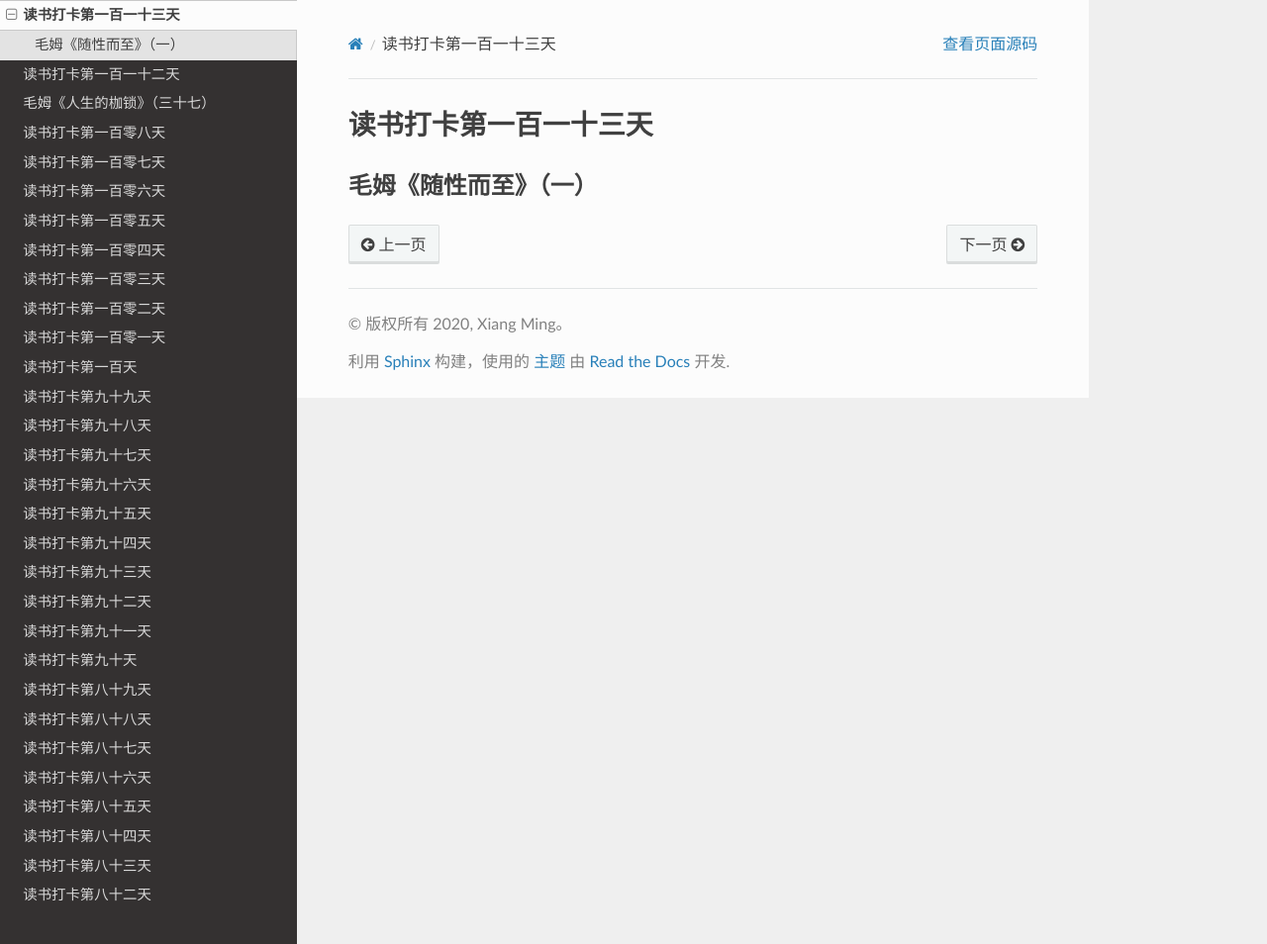
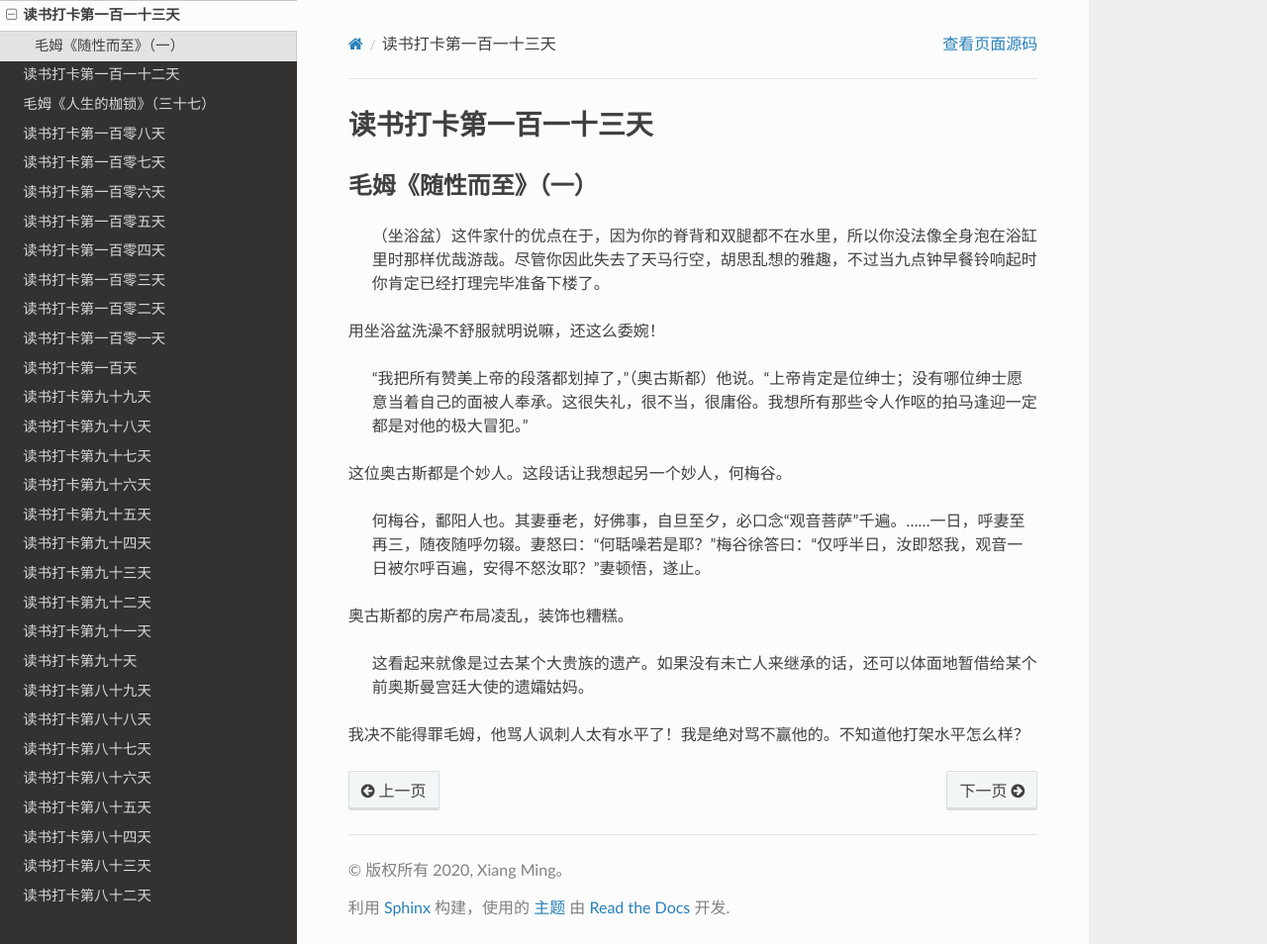
Before and after one commit to xiangming1975/reading, a Sphinx documentation site: the page built from source/2020-10-01.md, in a window 1280 px wide and 954 px high. Shown: the whole window at 99% size. Built offline with Sphinx 7.4.7 and the Read the Docs theme 2.0.0, drawn with Linux system fonts in a browser that asks for light colours.

Commit message:
开始读随性而至

```diff
--- a/source/2020-10-01.md
+++ b/source/2020-10-01.md
@@ -3,3 +3,19 @@
 
 毛姆《随性而至》（一）
 ---
+
+> （坐浴盆）这件家什的优点在于，因为你的脊背和双腿都不在水里，所以你没法像全身泡在浴缸里时那样优哉游哉。尽管你因此失去了天马行空，胡思乱想的雅趣，不过当九点钟早餐铃响起时你肯定已经打理完毕准备下楼了。
+
+用坐浴盆洗澡不舒服就明说嘛，还这么委婉！
+
+> “我把所有赞美上帝的段落都划掉了，”（奥古斯都）他说。“上帝肯定是位绅士；没有哪位绅士愿意当着自己的面被人奉承。这很失礼，很不当，很庸俗。我想所有那些令人作呕的拍马逢迎一定都是对他的极大冒犯。”
+
+这位奥古斯都是个妙人。这段话让我想起另一个妙人，何梅谷。
+
+> 何梅谷，鄱阳人也。其妻垂老，好佛事，自旦至夕，必口念“观音菩萨”千遍。……一日，呼妻至再三，随夜随呼勿辍。妻怒曰：“何聒噪若是耶？”梅谷徐答曰：“仅呼半日，汝即怒我，观音一日被尔呼百遍，安得不怒汝耶？”妻顿悟，遂止。
+
+奥古斯都的房产布局凌乱，装饰也糟糕。
+
+> 这看起来就像是过去某个大贵族的遗产。如果没有未亡人来继承的话，还可以体面地暂借给某个前奥斯曼宫廷大使的遗孀姑妈。
+
+我决不能得罪毛姆，他骂人讽刺人太有水平了！我是绝对骂不赢他的。不知道他打架水平怎么样？
```
Also changed, not shown: source/2020-09-25.md (+4 -2 lines), source/2020-09-30.md (+2 -2 lines), source/2020-10-02.md (added, +7 -0 lines).
